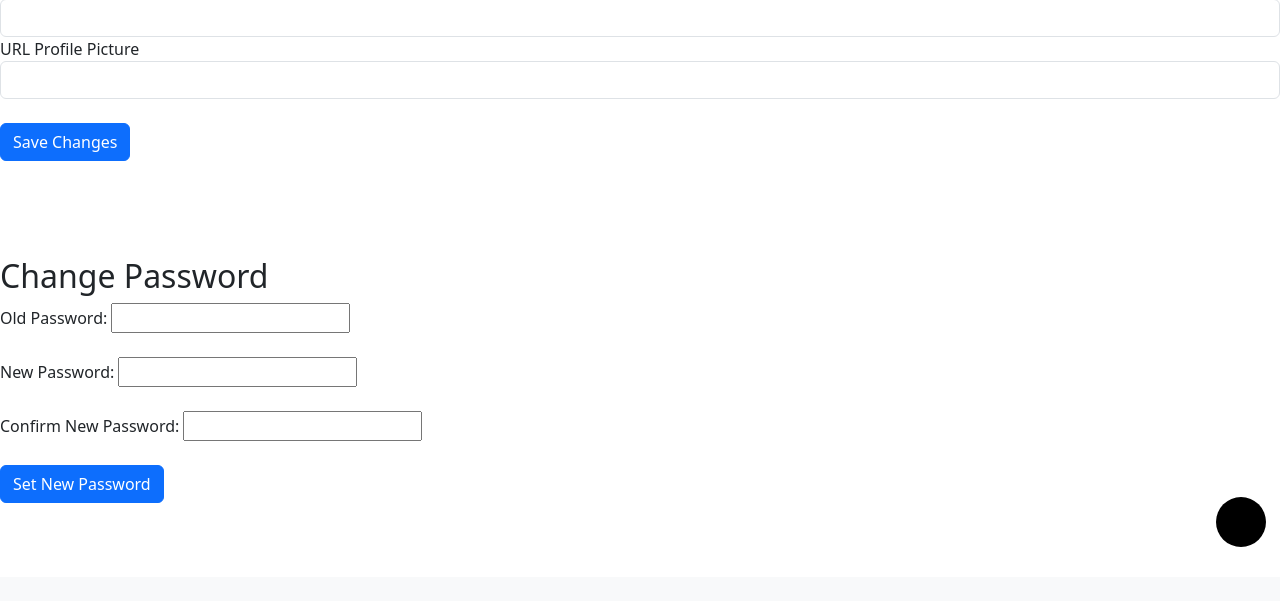
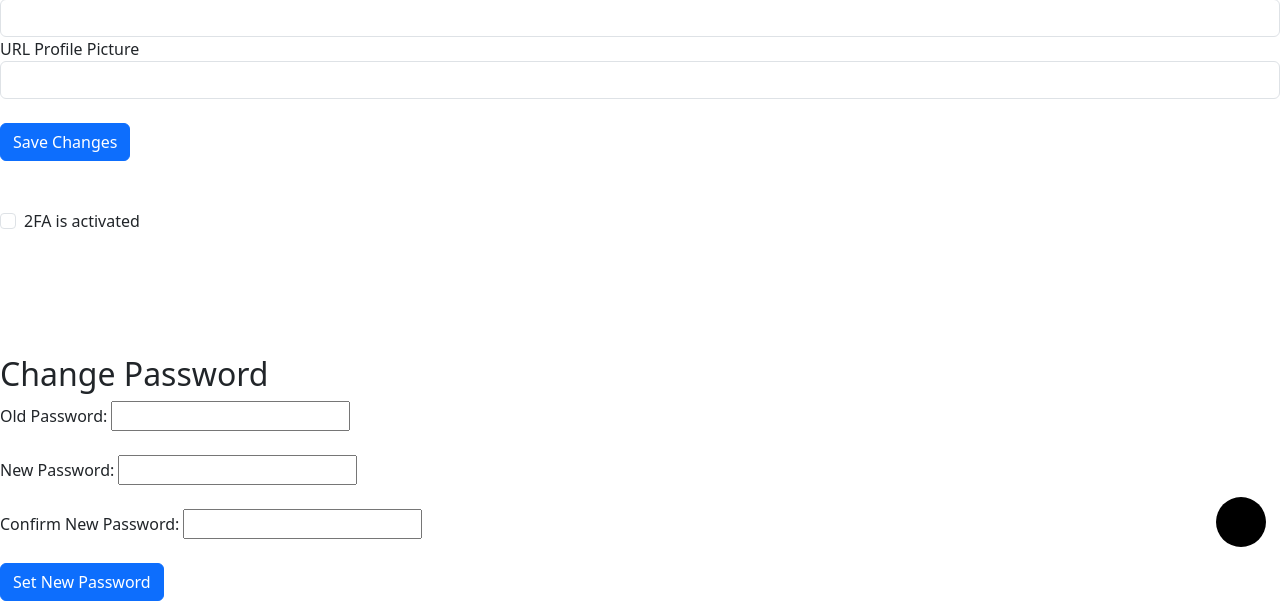
Before and after one commit to qnert/transcendence, a Django app: page /profile/ in a window 1280 px wide. Shown: the part 223-824 px from the top of the page. Before the commit the page ends 770 px from the top, so only its background shows below. Run offline with Django 5.2, Linux system fonts and the light colour scheme; data that the repository does not hold is empty.

Commit message:
adds checkbox for 2FA

```diff
--- a/src/backend/templates/profile.html
+++ b/src/backend/templates/profile.html
@@ -42,12 +42,22 @@
 	</br>
 	</br>
 	</br>
+		<div class="form-check">
+			<input class="form-check-input" type="checkbox" value="" id="checkBox">
+			<label class="form-check-label" for="checkBox">
+			  2FA is activated
+			</label>
+		  </div>
+
+	</br>
+	</br>
+	</br>
 
 	</form>
 	<h2 class="mt-5">Change Password </h2>
-	<form id="passwordForm" method="POST" enctype="multipart/form-data">
+	<form id="newPasswordForm" method="POST" enctype="multipart/form-data">
 		<label for="password">Old Password:</label>
-        <input type="password" id="password" name="password" required>
+        <input type="password" id="oldPassword" name="password" required>
 	</br></br>
         <label for="password">New Password:</label>
         <input type="password" id="password" name="password" required>
@@ -56,7 +66,7 @@
         <input type="password" id="confirmPassword" name="confirmPassword" required>
         <br><br>
 		{% csrf_token %}
-        <button type="submit" class="btn btn-primary" onclick="set_passwd()">Set New Password</button>
+        <button type="submit" class="btn btn-primary" id="newPasswdButton">Set New Password</button>
     </form>
 
 
```
